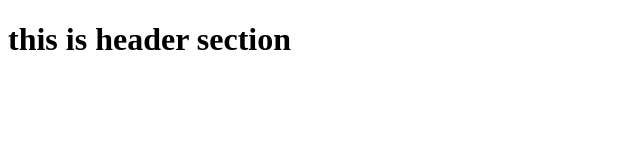
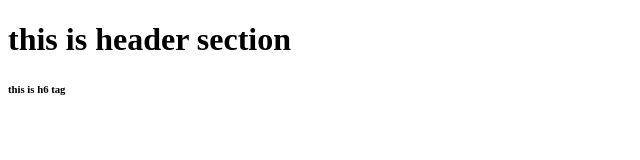
Before and after one commit to Basant1Saini/user-auth, a plain HTML site: page index.html in a window 1280 px wide. Shown: the full height of the page, 0-640 px from the left. Drawn offline with Linux system fonts and the light colour scheme.

Commit message:
tag added

```diff
--- a/index.html
+++ b/index.html
@@ -10,6 +10,7 @@
 
 <body>
     <h1>this is header section</h1>
+    <h6>this is h6 tag</h6>
 </body>
 
 </html>
```
